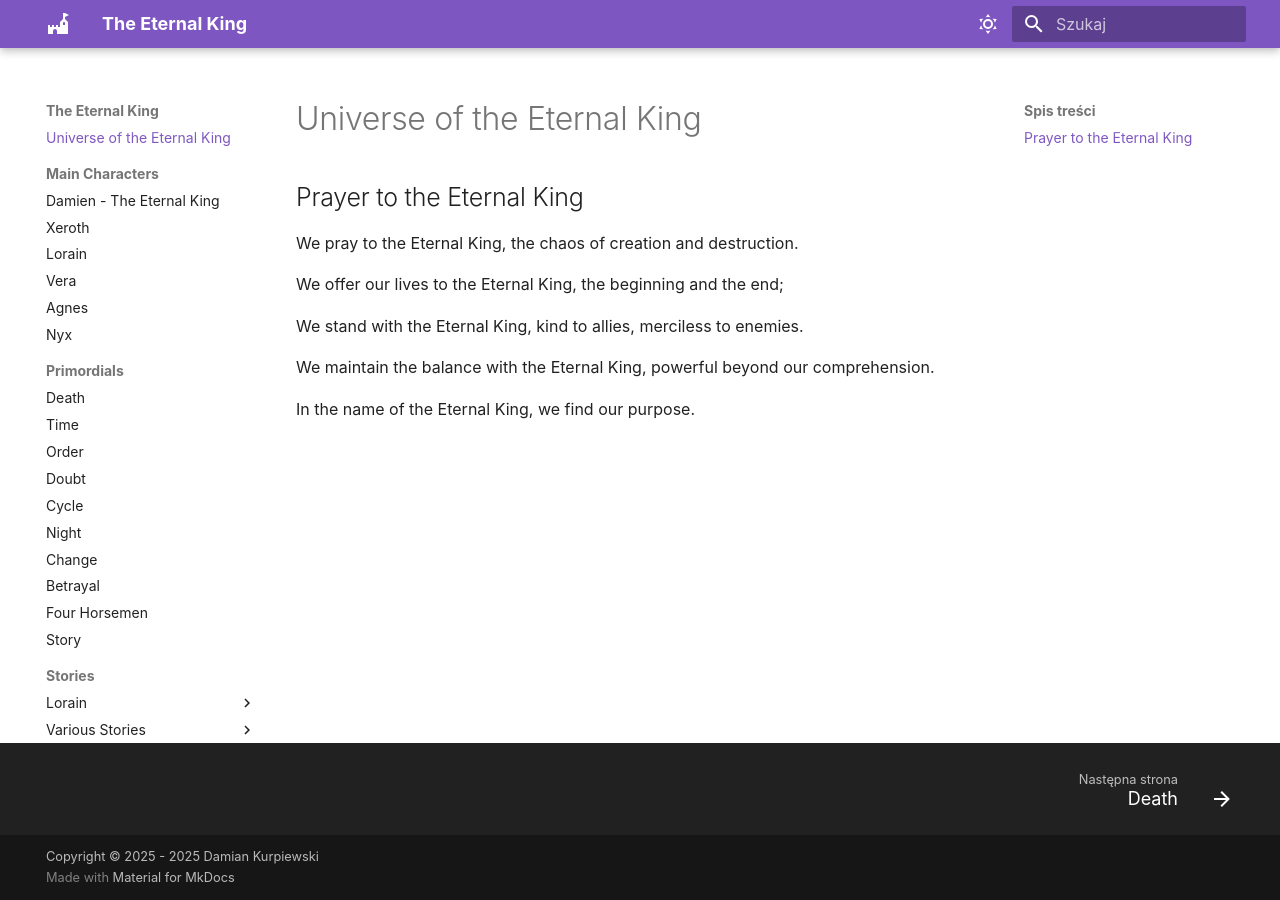
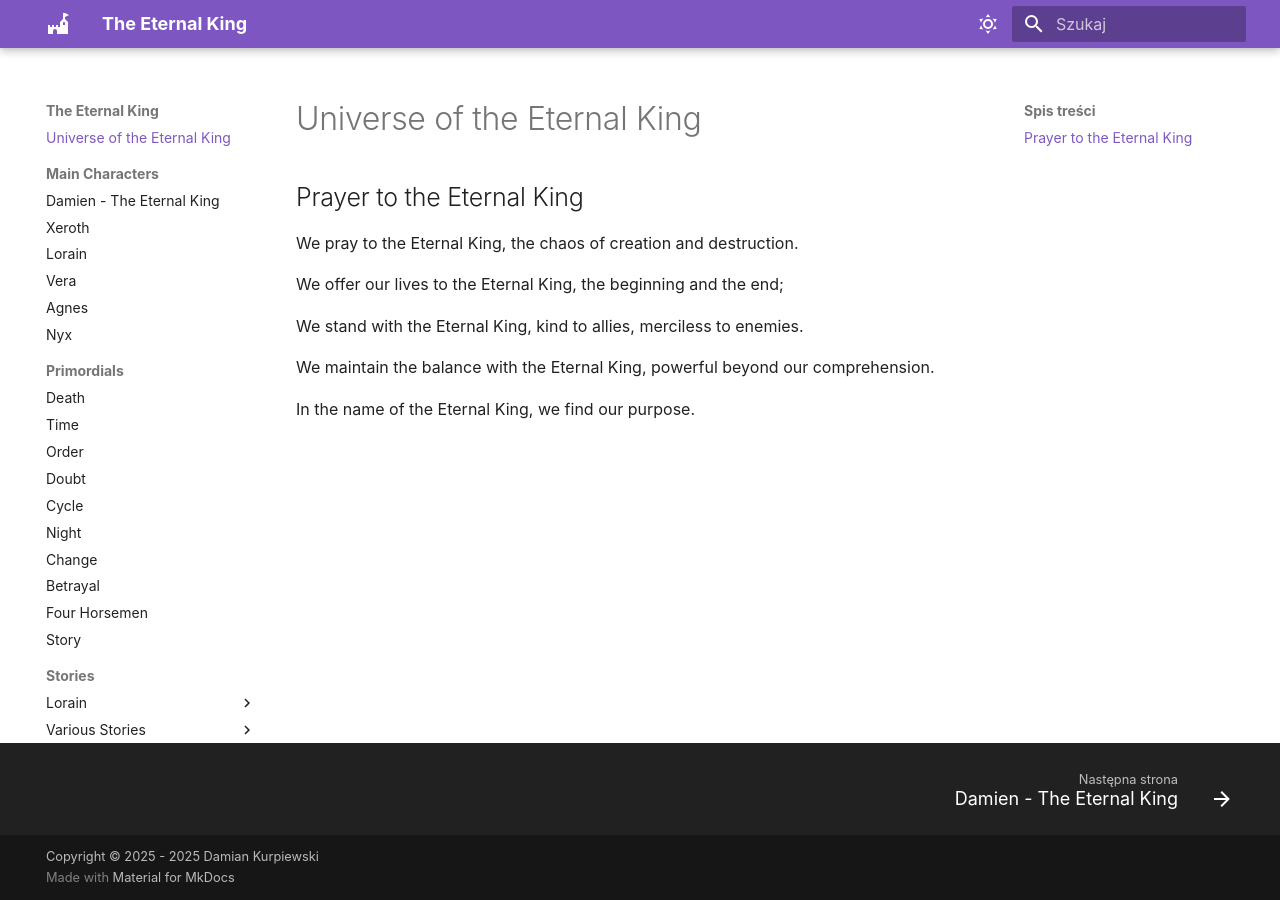
Before and after one commit to blackbat13/eternal-king, an MkDocs documentation site: the page built from docs/index.md, in a window 1280 px wide. Built offline with MkDocs 1.6.1 and Material for MkDocs 9.7.7, drawn with Linux system fonts in a browser that asks for light colours; some web fonts are replaced; plug-ins that fetch from the network failed and are left out; part of the change alters nothing that is shown.

Commit message:
Update mkdocs.yml

```diff
--- a/mkdocs.yml
+++ b/mkdocs.yml
@@ -74,12 +74,12 @@ extra_css:
 nav:
   - 'Universe of the Eternal King': 'index.md'
   - 'Main Characters':
-    - 'Damien - The Eternal King': 'characters/damien.md'
-    - 'Xeroth': 'characters/xeroth.md'
-    - 'Lorain': 'characters/lorain.md'
-    - 'Vera': 'characters/vera.md'
-    - 'Agnes': 'characters/agnes.md'
-    - 'Nyx': 'characters/nyx.md'
+    - 'Damien - The Eternal King': 'main_characters/damien.md'
+    - 'Xeroth': 'main_characters/xeroth.md'
+    - 'Lorain': 'main_characters/lorain.md'
+    - 'Vera': 'main_characters/vera.md'
+    - 'Agnes': 'main_characters/agnes.md'
+    - 'Nyx': 'main_characters/nyx.md'
   - 'Primordials':
     - 'Death': 'primordials/death.md'
     - 'Time': 'primordials/time.md'
```
